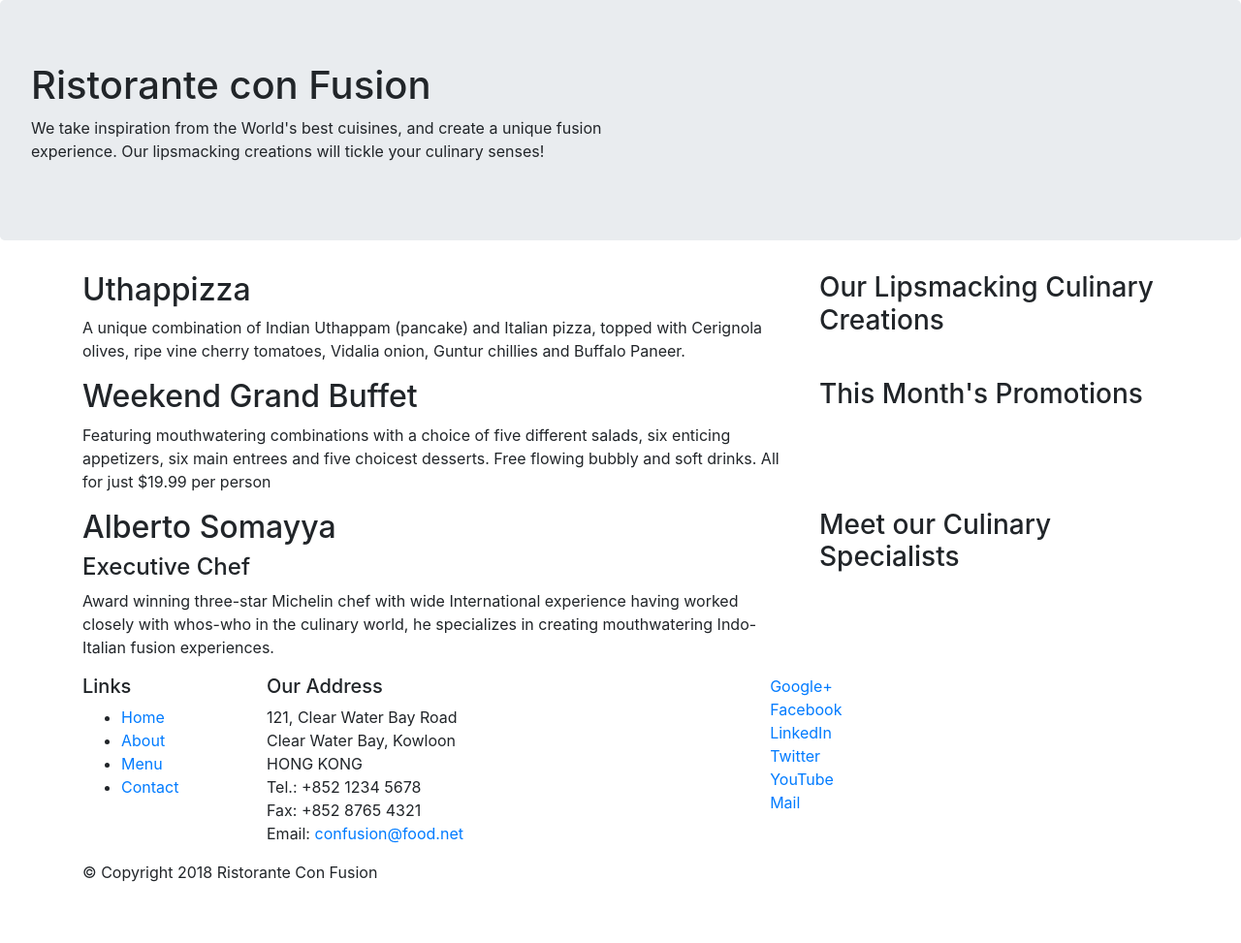
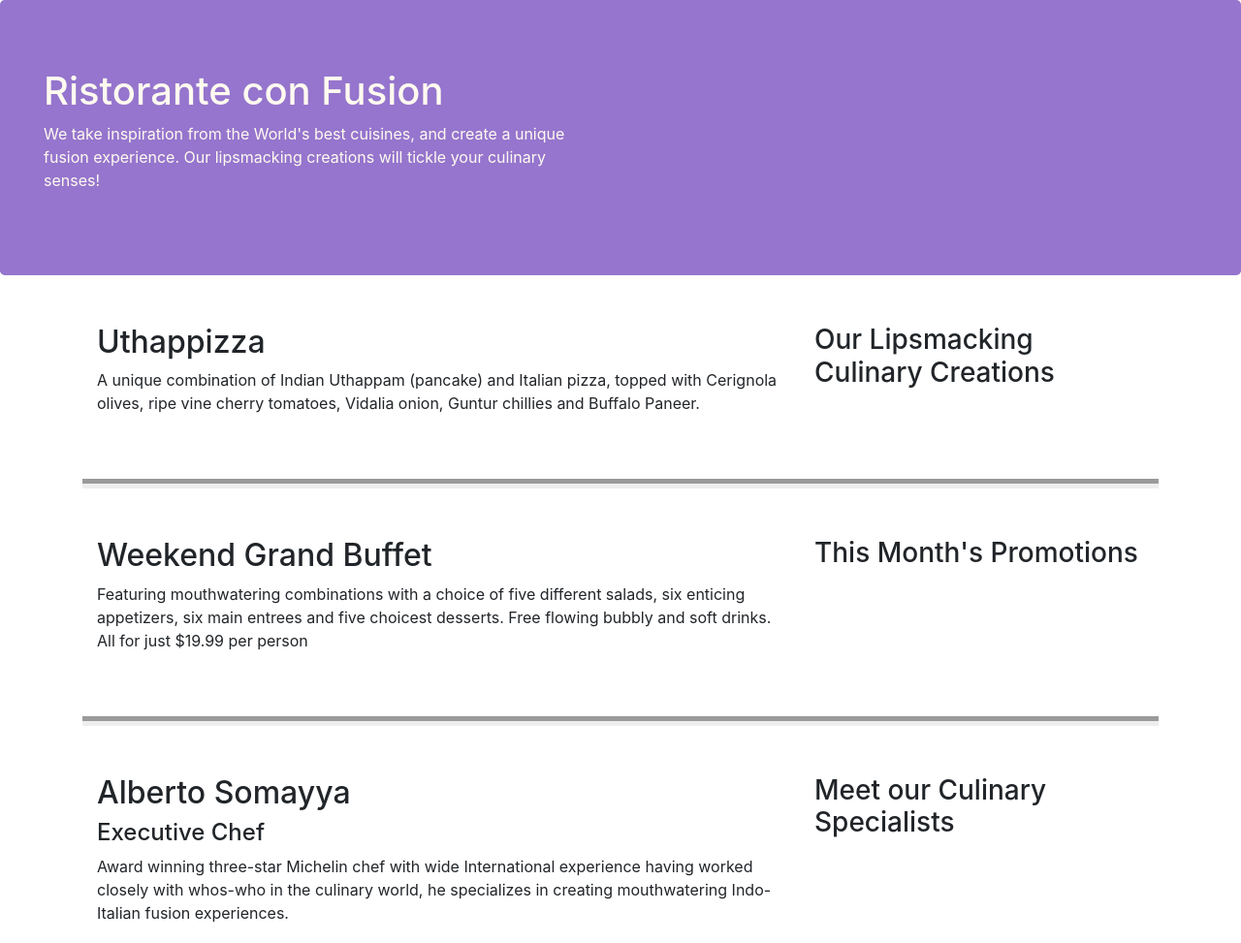
Before and after one commit to Karan05122000/ConFusion, a website: page index.html in a window 1280 px wide. Shown: the top 973 px of the page at 97% size. Before the commit the page ends 928 px from the top, so only its background shows below. Drawn offline with nearby package versions, Linux system fonts and the light colour scheme.

Commit message:
grid system 2

```diff
--- /dev/null
+++ b/css/styles.css
@@ -0,0 +1,26 @@
+.row-header{
+    margin: 0px auto;
+    padding: 0px;
+}
+.row-content{
+    margin: 0px auto;
+    padding: 50px 0px;
+    min-height:auto ;
+    border-bottom: 10px groove;
+}
+.footer{
+    background-color: #D1C4E9;
+    margin: 0px auto;
+    padding: 20px 0px;
+}
+.jumbotron{
+    background-color:#9575CD;
+    color: floralwhite;
+    padding: 70px 30px;
+    margin: 0px auto;
+}
+address{
+    font-size:8 0%;
+    margin:0px;
+    color:#0f0f0f;
+}
--- a/index.html
+++ b/index.html
@@ -9,6 +9,7 @@
 
       <!-- Bootstrap CSS   -->
     <link rel="stylesheet" href="node_modules/bootstrap/dist/css/bootstrap.min.css">
+    <link rel="stylesheet" href="css/styles.css">
     <title>Ristorante Con Fusion</title>
 </head>
 
@@ -16,7 +17,7 @@
 
     <header>
         <div class="jumbotron">
-            <div class="row">
+            <div class="row row-header" >
                 <div class="col-12 col-sm-6 ">
                     <h1>Ristorante con Fusion</h1>
                     <p>We take inspiration from the World's best cuisines, and create a unique fusion experience. Our lipsmacking creations will tickle your culinary senses!</p>
@@ -28,7 +29,7 @@
     </header>
 
     <div class="container">
-        <div class="row">
+        <div class="row row-content align-item-center">
             <div class="col-12 col-sm-5 order-sm-last col-md-4">
                 <h3>Our Lipsmacking Culinary Creations</h3>
             </div>
@@ -39,7 +40,7 @@
         </div>
 
 
-        <div class="row">
+        <div class="row row-content align-item-center">
             <div class="col-12 col-sm-5 order-sm-last col-md-4">
                 <h3>This Month's Promotions</h3>
             </div>
@@ -49,7 +50,7 @@
             </div>
         </div>
 
-        <div class="row">
+        <div class="row row-content align-item-center">
             <div class="col-12 col-sm-5 order-sm-last col-md-4">
                 <h3>Meet our Culinary Specialists</h3>
             </div>
@@ -61,12 +62,12 @@
         </div>
     </div>
 
-    <footer>
+    <footer class="footer">
         <div class="container">
-            <div class="row">
-                <div class="col-4 col-sm-2">
+            <div class="row ">
+                <div class="col-4 col-sm-2 ">
                     <h5>Links</h5>
-                    <ul>
+                    <ul class="list-unstyled">
                         <li><a href="#">Home</a></li>
                         <li><a href="#">About</a></li>
                         <li><a href="#">Menu</a></li>
@@ -84,8 +85,8 @@
 		              Email: <a href="mailto:confusion@food.net">confusion@food.net</a>
 		           </address>
                 </div>
-                <div class="col-12 col-sm-4">
-                    <div class="col-4 offset-1 col-sm-2">
+                <div class="col-12 col-sm-3 align-self-center">
+                    <div class="text-center">
                         <a href="http://google.com/+">Google+</a>
                         <a href="http://www.facebook.com/profile.php?id=">Facebook</a>
                         <a href="http://www.linkedin.com/in/">LinkedIn</a>
@@ -95,8 +96,8 @@
                     </div>
                 </div>
            </div>
-           <div class="row">
-                <div class="col-12 col-auto">
+           <div class="row justify-content-center">
+                <div class="col-auto ">
                     <p>© Copyright 2018 Ristorante Con Fusion</p>
                 </div>
            </div>
```
